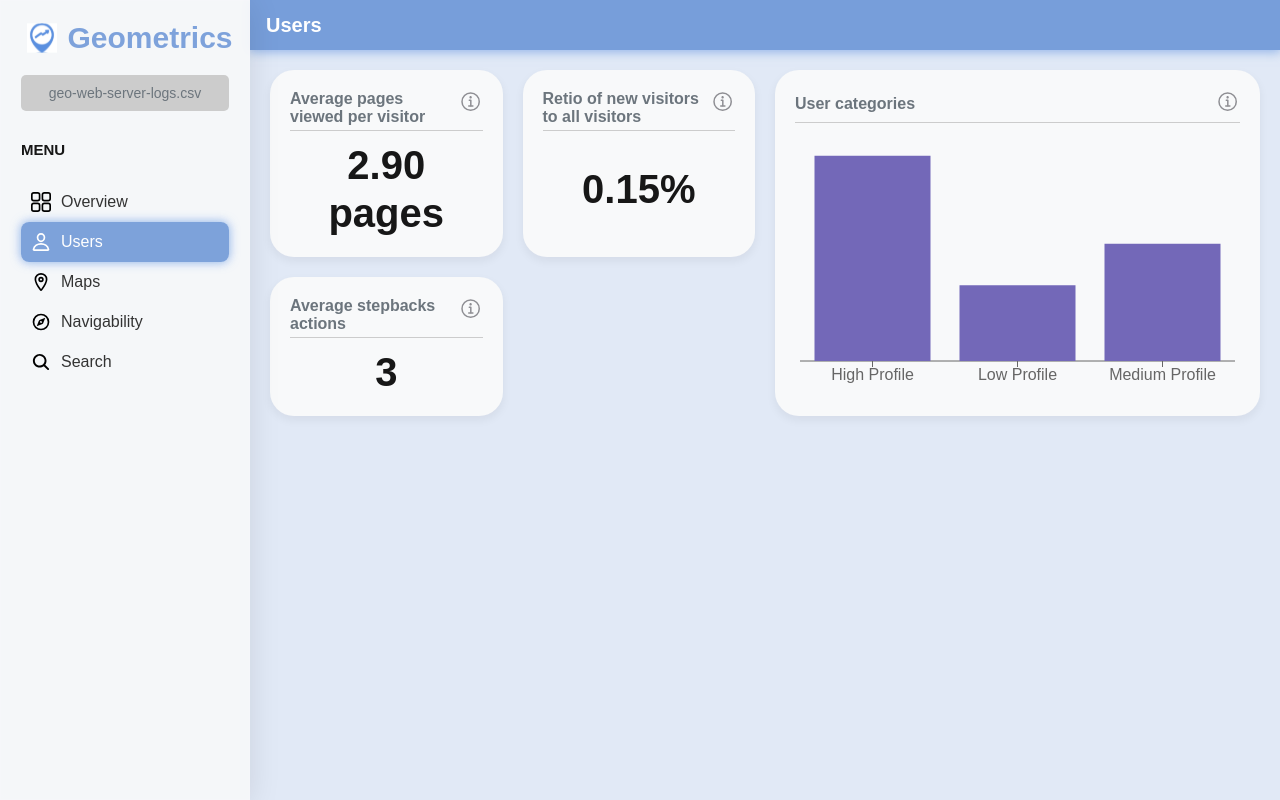
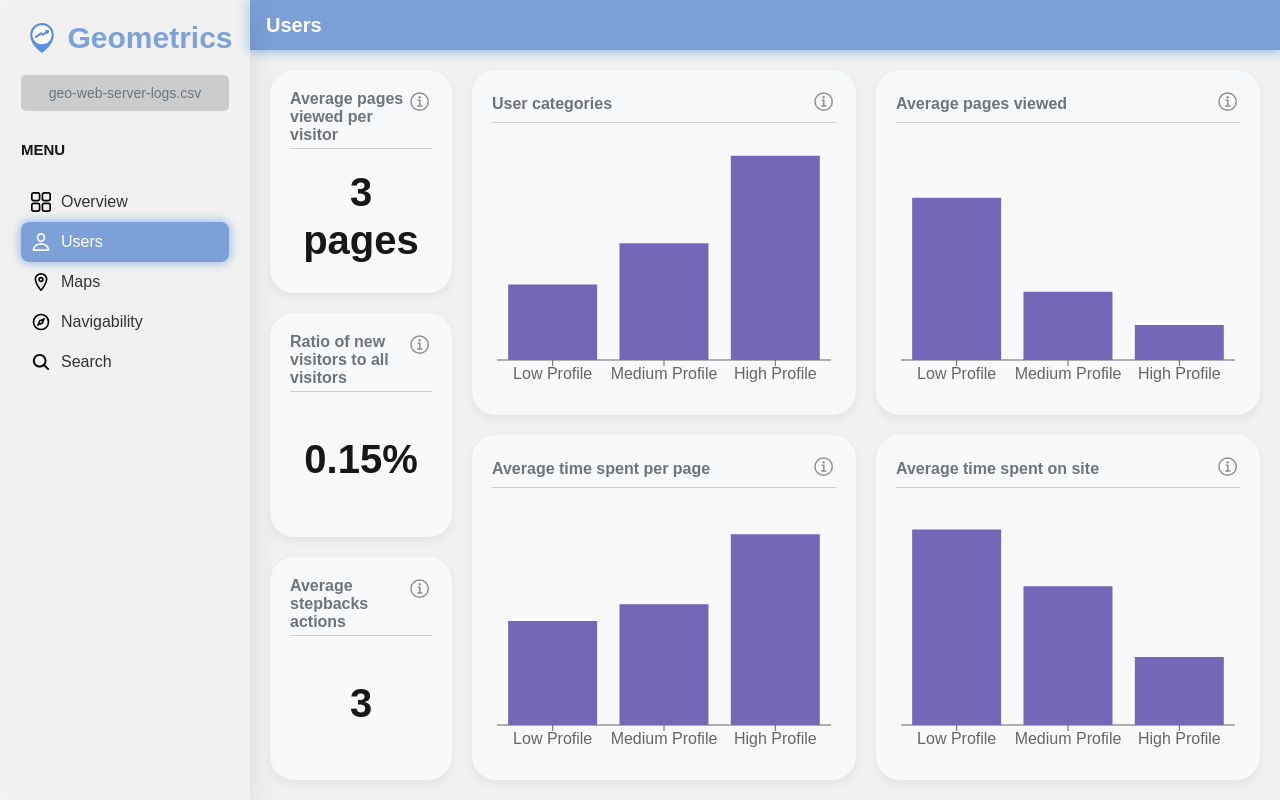
Before and after one commit to Sofia6074/Metricas_Geoportales_Maitena_Silvina_Sofia, a Next.js app in the folder frontend/: page /users in a window 1280 px wide. Built offline with nearby package versions, Linux system fonts and the light colour scheme.

Commit message:
[issue-109] Adding top pages

```diff
--- a/frontend/src/app/globals.css
+++ b/frontend/src/app/globals.css
@@ -3,6 +3,7 @@
     --color-secondary: #6c757d;
     --color-background: #5182cb2b;
     --color-text: #171717;
+    --color-gray: #f1f1f1;
     --color-light-gray: #f8f9fa;
     --color-border: #ccc;
     --color-success: #28a745;
@@ -38,7 +39,7 @@
     flex-direction: column;
     min-height: 100vh;
     color: var(--color-foreground);
-    background: var(--color-background);
+    background: var(--color-gray);
     font-family: Arial, Helvetica, sans-serif;
     -webkit-font-smoothing: antialiased;
     -moz-osx-font-smoothing: grayscale;
--- a/frontend/src/app/navigability/navigability.module.css
+++ b/frontend/src/app/navigability/navigability.module.css
@@ -17,19 +17,45 @@
     position: relative;
 }
 
+/* TABLE */
+.table {
+    height: 100%;
+    width: 100%;
+    border-collapse: collapse;
+    border-radius: 8px;
+}
+
+.table th,
+.table td {
+    padding: 10px;
+    border: 1px solid var(--color-border);
+}
+
+.table th {
+    text-align: left;
+    background-color: var(--color-gray);
+}
+
+.table td {
+    text-align: left;
+}
+
+.table tbody tr:nth-child(even) {
+    background-color: #f9f9f9;
+}
+
 
 /* GRID */
 .grid {
     display: grid;
     gap: 20px;
-    grid-template-columns: repeat(1, minmax(0, 1fr));
-    grid-template-areas: "item1";
+    grid-template-columns: repeat(2, minmax(0, 1fr));
+    grid-template-areas: "item1 item2";
     padding: 20px;
 }
 
 .item1 {
     grid-area: item1;
-    max-height: 80vh;
 }
 
 .item2 {
--- a/frontend/src/app/overview/overview.module.css
+++ b/frontend/src/app/overview/overview.module.css
@@ -13,34 +13,6 @@
     justify-content: center;
 }
 
-/* TABLA */
-.table {
-    width: 100%;
-    border-collapse: collapse;
-}
-
-.table th,
-.table td {
-    text-align: left;
-    padding: 10px;
-    border-bottom: 1px solid var(--color-border);
-    color: var(--color-secondary);
-}
-
-.table th {
-    background-color: var(--color-light-gray);
-    font-weight: bold;
-    color: var(--color-secondary);
-}
-
-.table td {
-    background-color: var(--color-background);
-}
-
-.table tbody tr:hover {
-    background-color: #f8f9fa;
-}
-
 /* GRID */
 .grid {
     display: grid;
@@ -49,6 +21,7 @@
     grid-template-areas: "item1 item2 item3"
         "item4 item5 item6";
     padding: 20px;
+    height: 100%;
 }
 
 .item1 {
--- a/frontend/src/app/users/page.tsx
+++ b/frontend/src/app/users/page.tsx
@@ -19,13 +19,10 @@ export default function Users() {
         setPrimaryChartColor(purpleColor);
     }, [])
 
-    const userProfilesWithNames = useMemo(() => {
-        if (!metrics?.user_profiles) return [];
-
-        return metrics.user_profiles.user_profile_counts.map((profile) => {
+    const getProfileNameByProfileType = (profile: number) => {
         let profileName = "";
 
-            switch (profile.user_profile) {
+        switch (profile) {
             case 1:
                 profileName = "Low Profile";
                 break;
@@ -39,11 +36,48 @@ export default function Users() {
                 profileName = "Unknown Profile";
         }
 
-            return {
+        return profileName;
+    }
+
+    const userProfilesWithNames = useMemo(() => {
+        if (!metrics?.user_profiles) return [];
+
+        return metrics.user_profiles.user_profile_counts
+            .map((profile) => ({
                 ...profile,
-                name: profileName,
-            };
-        });
+                name: getProfileNameByProfileType(profile.user_profile),
+            })).sort((a, b) => a.user_profile - b.user_profile);
+    }, [metrics]);
+
+    const averagePagesViewedWithNames = useMemo(() => {
+        if (!metrics?.user_profiles) return [];
+
+        return metrics.user_profiles.user_categorized_metrics.average_pages_viewed_per_session_per_user_category
+            .map((profile) => ({
+                ...profile,
+                name: getProfileNameByProfileType(profile.user_profile),
+            }))
+            .sort((a, b) => a.user_profile - b.user_profile);
+    }, [metrics]);
+
+    const averagePageTimeWithNames = useMemo(() => {
+        if (!metrics?.user_profiles) return [];
+
+        return metrics.user_profiles.user_categorized_metrics.average_time_spent_per_page_per_user_category
+            .map((profile) => ({
+                ...profile,
+                name: getProfileNameByProfileType(profile.user_profile),
+            })).sort((a, b) => a.user_profile - b.user_profile);;
+    }, [metrics]);
+
+    const averageSiteTimeWithNames = useMemo(() => {
+        if (!metrics?.user_profiles) return [];
+
+        return metrics.user_profiles.user_categorized_metrics.average_time_spent_on_site_per_user_category
+            .map((profile) => ({
+                ...profile,
+                name: getProfileNameByProfileType(profile.user_profile),
+            })).sort((a, b) => a.user_profile - b.user_profile);;
     }, [metrics]);
 
     return (
@@ -56,12 +90,12 @@ export default function Users() {
                         <Card title="Average pages viewed per visitor" infoIcon className={`${styles.item1}`}>
                             <div className={styles.chart}>
                                 <AutoSizeText maxSize="40px" colorVar="color-text" textAlign="center">
-                                    {metrics.average_pages_viewed.toFixed(2)} pages
+                                    {metrics.average_pages_viewed.toFixed(0)} pages
                                 </AutoSizeText>
                             </div>
                         </Card>
 
-                        <Card title="Retio of new visitors to all visitors" infoIcon className={`${styles.item2}`}>
+                        <Card title="Ratio of new visitors to all visitors" infoIcon className={`${styles.item2}`}>
                             <div className={styles.chart}>
                                 <AutoSizeText maxSize="40px" colorVar="color-text" textAlign="center">
                                     {metrics.new_visitors_vs_all_visitors.toFixed(2)}%
@@ -69,7 +103,13 @@ export default function Users() {
                             </div>
                         </Card>
 
-                        <Card title="User categories" infoIcon className={`${styles.item3}`}>
+                        <Card title="Average stepbacks actions" infoIcon className={`${styles.item3}`}>
+                            <AutoSizeText maxSize="40px" colorVar="color-text" textAlign="center">
+                                {metrics.average_stepbacks.toFixed(0)}
+                            </AutoSizeText>
+                        </Card>
+
+                        <Card title="User categories" infoIcon className={`${styles.item4}`}>
                             <div className={styles.chart}>
                                 <ResponsiveContainer width="100%" height="100%">
                                     <BarChart width={60} height={150} data={userProfilesWithNames}>
@@ -81,11 +121,40 @@ export default function Users() {
                             </div>
                         </Card>
 
-                        {/* Segunda Fila */}
-                        <Card title="Average stepbacks actions" infoIcon className={`${styles.item4}`}>
-                            <AutoSizeText maxSize="40px" colorVar="color-text" textAlign="center">
-                                {metrics.average_stepbacks.toFixed(0)}
-                            </AutoSizeText>
+                        <Card title="Average pages viewed" infoIcon className={`${styles.item5}`}>
+                            <div className={styles.chart}>
+                                <ResponsiveContainer width="100%" height="100%">
+                                    <BarChart width={60} height={150} data={averagePagesViewedWithNames}>
+                                        <XAxis dataKey="name" />
+                                        <Tooltip />
+                                        <Bar dataKey="avg_pages_viewed" fill={primaryChartColor} />
+                                    </BarChart>
+                                </ResponsiveContainer>
+                            </div>
+                        </Card>
+
+                        <Card title="Average time spent per page" infoIcon className={`${styles.item6}`}>
+                            <div className={styles.chart}>
+                                <ResponsiveContainer width="100%" height="100%">
+                                    <BarChart width={60} height={150} data={averagePageTimeWithNames}>
+                                        <XAxis dataKey="name" />
+                                        <Tooltip />
+                                        <Bar dataKey="avg_time_per_user" fill={primaryChartColor} />
+                                    </BarChart>
+                                </ResponsiveContainer>
+                            </div>
+                        </Card>
+
+                        <Card title="Average time spent on site" infoIcon className={`${styles.item7}`}>
+                            <div className={styles.chart}>
+                                <ResponsiveContainer width="100%" height="100%">
+                                    <BarChart width={60} height={150} data={averageSiteTimeWithNames}>
+                                        <XAxis dataKey="name" />
+                                        <Tooltip />
+                                        <Bar dataKey="avg_time_spent_on_site" fill={primaryChartColor} />
+                                    </BarChart>
+                                </ResponsiveContainer>
+                            </div>
                         </Card>
                     </div>}
         </div>
--- a/frontend/src/app/users/users.module.css
+++ b/frontend/src/app/users/users.module.css
@@ -17,10 +17,16 @@
 .grid {
     display: grid;
     gap: 20px;
-    grid-template-columns: repeat(4, minmax(0, 1fr));
-    grid-template-areas: "item1 item2 item3 item3"
-        "item4 item5 item3 item3";
+    grid-template-columns: repeat(5, minmax(0, 1fr));
+    grid-template-rows: repeat(6, minmax(0, 1fr));
+    grid-template-areas: "item1 item4 item4 item5 item5"
+        "item1 item4 item4 item5 item5"
+        "item2 item4 item4 item5 item5"
+        "item2 item6 item6 item7 item7"
+        "item3 item6 item6 item7 item7"
+        "item3 item6 item6 item7 item7";
     padding: 20px;
+    height: 100%;
 }
 
 .item1 {
--- a/frontend/src/components/sidebar/sidebar.module.css
+++ b/frontend/src/components/sidebar/sidebar.module.css
@@ -7,7 +7,6 @@
     color: var(--color-text);
 
     /* Glassmorphism */
-    background: rgba(248, 249, 250, 0.9);
     box-shadow: 0 4px 30px rgba(0, 0, 0, 0.1);
     backdrop-filter: blur(3px);
     -webkit-backdrop-filter: blur(3px);
```
Also changed, not shown: frontend/src/app/navigability/page.tsx (+22 -1 lines), frontend/public/assets/logo.svg. Lines whose indentation alone changed are shown as unchanged.
